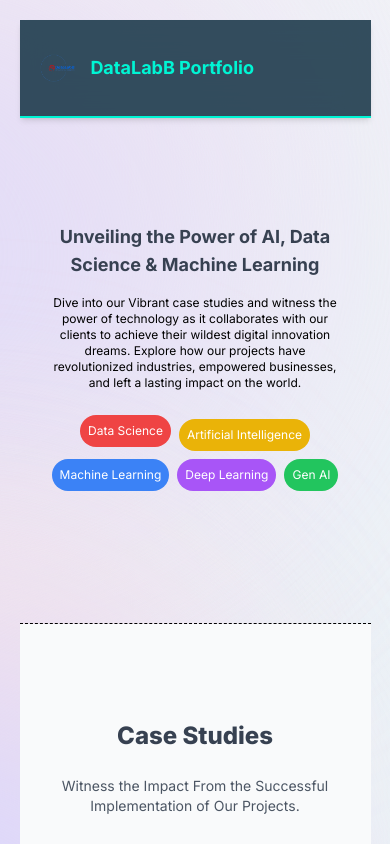
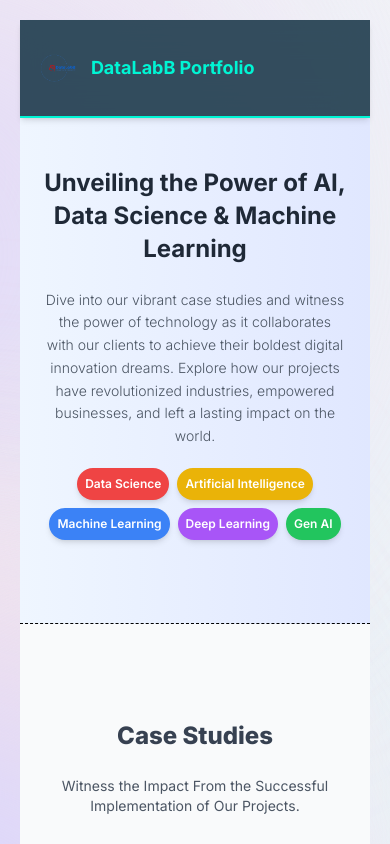
Before and after one commit to waqasuetian/DataLab, a React (Vite) app: page / in a window 390 px wide. Shown: the top 844 px of the page. Built offline with nearby package versions, Linux system fonts and the light colour scheme.

Commit message:
Update Hero.jsx

```diff
--- a/src/Components/Hero.jsx
+++ b/src/Components/Hero.jsx
@@ -3,38 +3,29 @@ import { TypewriterEffectSmooth } from "../UI/TypeWriter";
 
 const Hero = () => {
   return (
-    <div className="md:h-max h-[60vh] flex flex-col items-center justify-center relative overflow-hidden md:border-b-[2px] border-b-[1px] border-black border-dashed">
-      <div className="max-w-4xl pb-2 md:pt-24">
-        <p className="text-lg md:text-2xl lg:text-5xl text-gray-700 font-bold inter-var text-center px-2">
+    <div className="md:h-max h-[60vh] flex flex-col items-center justify-center relative overflow-hidden md:border-b-[2px] border-b-[1px] border-black border-dashed bg-gradient-to-r from-blue-50 to-indigo-100">
+      {/* Hero Text Section */}
+      <div className="max-w-4xl pb-4 md:pt-16 text-center">
+        <p className="text-2xl md:text-4xl lg:text-6xl font-bold text-gray-800 leading-snug px-4 animate-fadeIn">
           Unveiling the Power of AI, Data Science & Machine Learning
         </p>
-        <p className="text-xs md:text-md lg:text-lg mt-4 text-black font-normal inter-var text-center md:px-24 px-8 lg:py-8">
-          Dive into our Vibrant case studies and witness the power of technology as it
-          collaborates with our clients to achieve their wildest digital
+        <p className="text-sm md:text-lg lg:text-xl mt-6 text-gray-600 font-light px-6 md:px-24 lg:py-8 leading-relaxed animate-fadeIn">
+          Dive into our vibrant case studies and witness the power of technology
+          as it collaborates with our clients to achieve their boldest digital
           innovation dreams. Explore how our projects have revolutionized
-          industries, empowered businesses, and left a lasting impact on the
-          world.
+          industries, empowered businesses, and left a lasting impact on the world.
         </p>
 
+        {/* Typewriter Effect */}
         <TypewriterEffectSmoothDemo />
 
-        <div className="py-5 flex items-center justify-center w-[90vw] mx-auto flex-wrap gap-x-2 space-y-2 sm:hidden">
-          <p className="p-2 bg-red-500 rounded-full w-max text-xs text-white">
-            Data Science
-          </p>
-          <p className="p-2 bg-yellow-500 rounded-full w-max text-xs text-white">
-            Artificial Intelligence
-          </p>
-          <p className="p-2 bg-blue-500 rounded-full w-max text-xs text-white">
-            Machine Learning
-          </p>
-
-          <p className="p-2 bg-purple-500 rounded-full w-max text-xs text-white">
-            Deep Learning
-          </p>
-          <p className="p-2 bg-green-500 rounded-full w-max text-xs text-white">
-            Gen AI
-          </p>
+        {/* Tags Section (Visible on Small Screens) */}
+        <div className="py-5 flex items-center justify-center w-full mx-auto flex-wrap gap-x-2 gap-y-2 sm:hidden">
+          <Tag label="Data Science" bgColor="bg-red-500" />
+          <Tag label="Artificial Intelligence" bgColor="bg-yellow-500" />
+          <Tag label="Machine Learning" bgColor="bg-blue-500" />
+          <Tag label="Deep Learning" bgColor="bg-purple-500" />
+          <Tag label="Gen AI" bgColor="bg-green-500" />
         </div>
       </div>
     </div>
@@ -45,30 +36,36 @@ export default Hero;
 
 export function TypewriterEffectSmoothDemo() {
   const words = [
-    {
-      text: "Data Science |",
-      className: "text-red-500 dark:text-red-500",
-    },
+    { text: "Data Science |", className: "text-red-500 dark:text-red-500" },
     {
       text: "Artificial Intelligence |",
       className: "text-yellow-500 dark:text-yellow-500",
     },
     {
-      text: "Machine Learning | ",
+      text: "Machine Learning |",
       className: "text-blue-500 dark:text-blue-500",
     },
     {
       text: "Deep Learning |",
       className: "text-purple-500 dark:text-purple-500",
     },
-    {
-      text: "Gen AI",
-      className: "text-green-500 dark:text-green-500",
-    },
+    { text: "Gen AI", className: "text-green-500 dark:text-green-500" },
   ];
+
   return (
-    <div className="md:flex flex-col items-center justify-center lg:my-12 hidden">
+    <div className="hidden md:flex flex-col items-center justify-center my-8">
       <TypewriterEffectSmooth words={words} />
     </div>
   );
 }
+
+// Tag Component for Reusability
+function Tag({ label, bgColor }) {
+  return (
+    <p
+      className={`p-2 ${bgColor} rounded-full text-xs md:text-sm text-white font-semibold shadow-md hover:scale-105 transition-transform duration-200`}
+    >
+      {label}
+    </p>
+  );
+}
```
